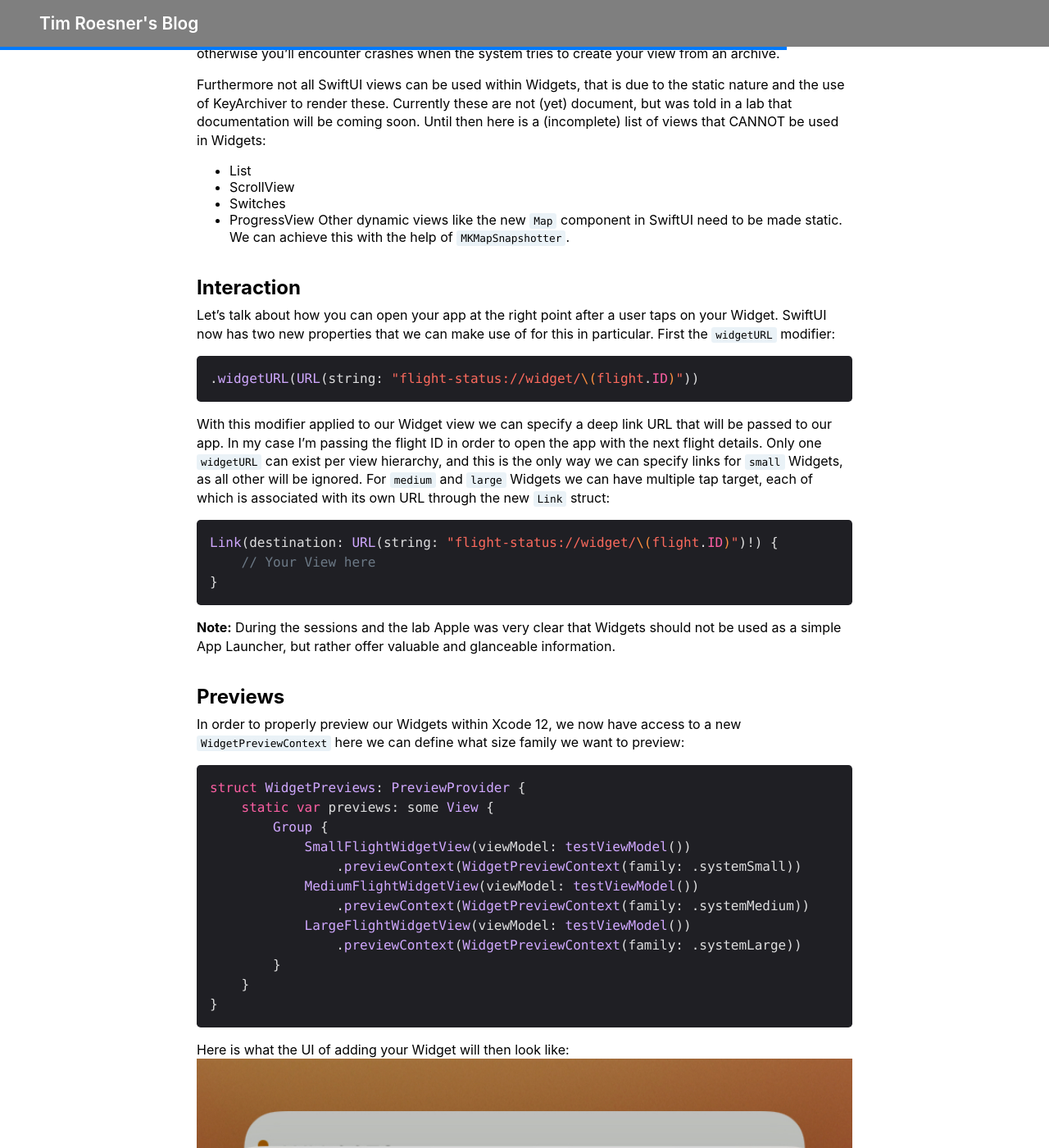
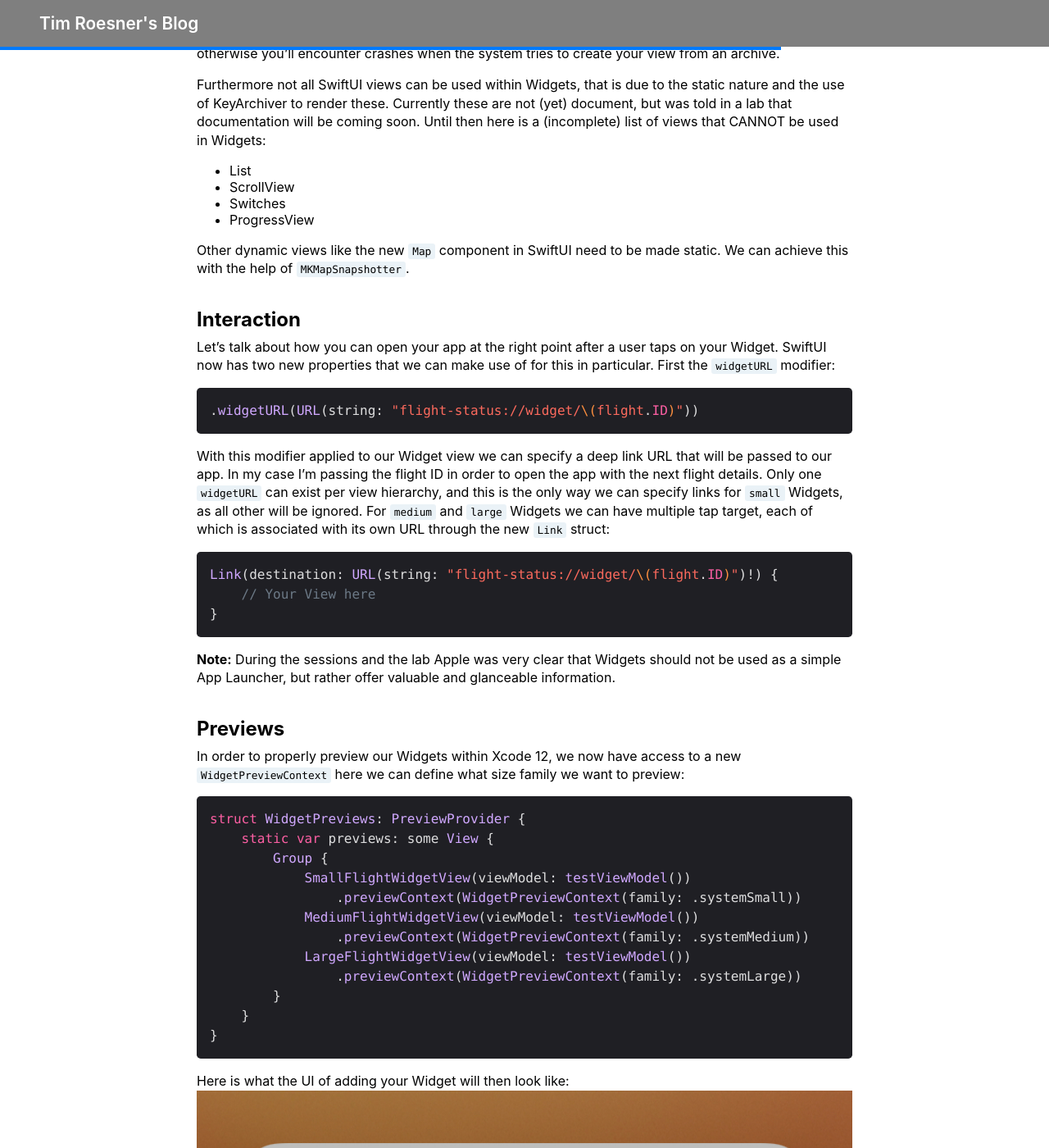
Before and after one commit to timroesner/Blog, a Jekyll site: the page built from _posts/2020-06-23-building-widgets-ios14.md, in a window 1280 px wide and 1400 px high, scrolled down 3718 px. Shown: the whole window at 82% size. Built offline with Jekyll 4.4.1, drawn with Linux system fonts in a browser that asks for light colours; nearby versions of some CDN libraries.

Commit message:
Update layout

```diff
--- a/_posts/2020-06-23-building-widgets-ios14.md
+++ b/_posts/2020-06-23-building-widgets-ios14.md
@@ -112,6 +112,7 @@ Furthermore not all SwiftUI views can be used within Widgets, that is due to the
 - ScrollView
 - Switches
 - ProgressView
+
 Other dynamic views like the new `Map` component in SwiftUI need to be made static. We can achieve this with the help of `MKMapSnapshotter`.
 
 ## Interaction
--- a/assets/css/index.css
+++ b/assets/css/index.css
@@ -9,6 +9,8 @@ p {
 
 img {
     width: 100%;
+    max-width: 800px;
+    margin: auto;
     height: auto;
 }
 
```
